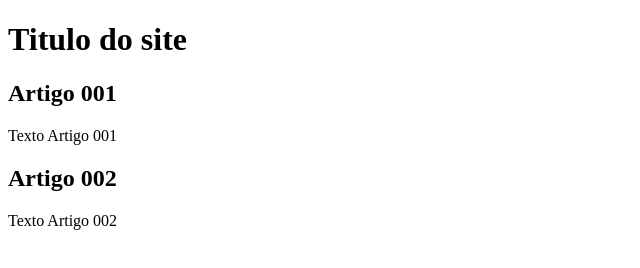
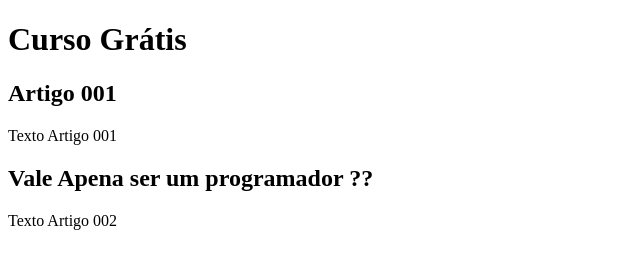
Before and after one commit to PietrooDev/projeto-site, a plain HTML site: page index.html in a window 1280 px wide. Shown: the whole page, without its empty margins (0-640 px from the left). Drawn offline with Linux system fonts and the light colour scheme.

Commit message:
Comecei a escrever o conteúd

```diff
--- a/index.html
+++ b/index.html
@@ -8,7 +8,7 @@
 <body>
     <main>
         <header>
-            <h1>Titulo do site</h1>
+            <h1>Curso Grátis</h1>
         </header>
          <article>
             <h2>Artigo 001</h2>
@@ -16,7 +16,7 @@
 
          </article>
           <article>
-            <h2>Artigo 002</h2>
+            <h2>Vale Apena ser um programador ?? </h2>
             <p>Texto Artigo 002</p>
           </article>
     </main>
```
